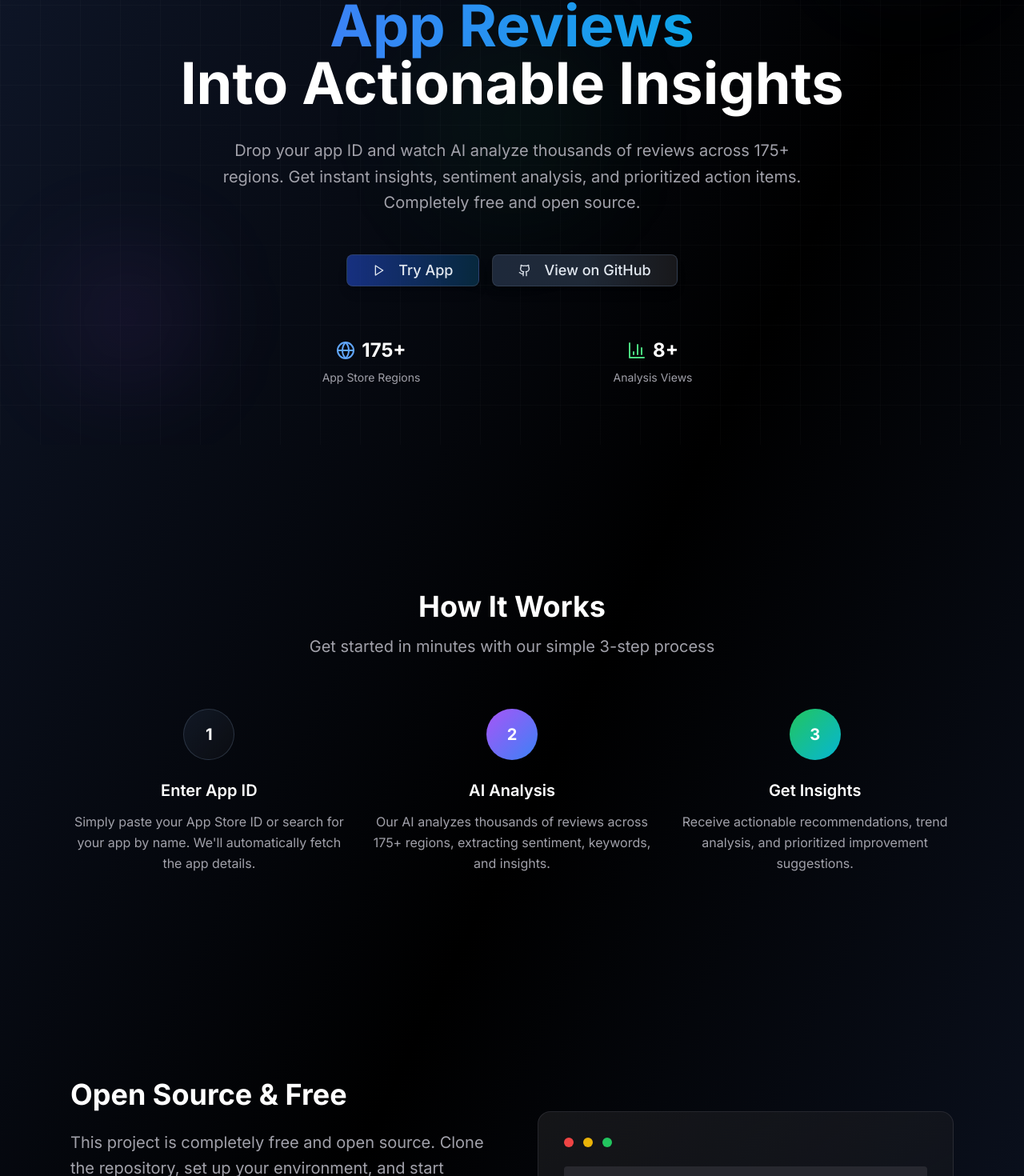
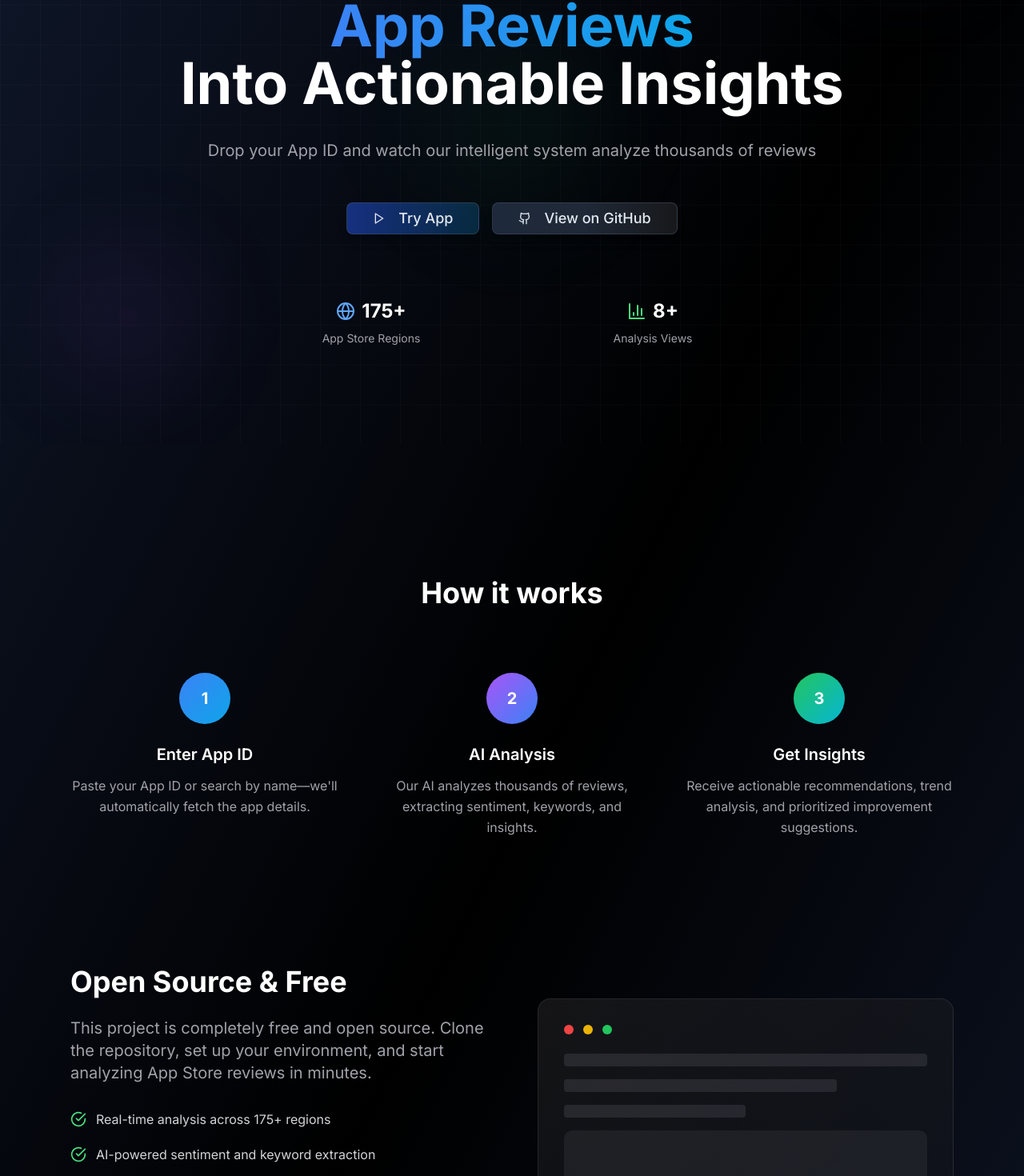
Before and after one commit to KrzysztofStaron/appstore, a Next.js app: page /landing in a window 1280 px wide. Shown: the part 244-1714 px from the top of the page at 80% size. Built offline with nearby package versions, Linux system fonts and the light colour scheme.

Commit message:
improved UI consitency

```diff
--- a/app/landing/page.tsx
+++ b/app/landing/page.tsx
@@ -6,7 +6,18 @@ import { Card, CardContent } from "@/components/ui/card";
 import { Input } from "@/components/ui/input";
 import { Badge } from "@/components/ui/badge";
 import { ScrollArea } from "@/components/ui/scroll-area";
-import { BarChart3, Globe, Sparkles, Play, ArrowRight, CheckCircle, Github } from "lucide-react";
+import {
+  BarChart3,
+  Globe,
+  Sparkles,
+  Play,
+  ArrowRight,
+  CheckCircle,
+  Github,
+  Brain,
+  Target,
+  Download,
+} from "lucide-react";
 import Link from "next/link";
 
 export default function LandingPage() {
@@ -74,17 +85,16 @@ export default function LandingPage() {
           </h1>
 
           <p className="text-xl text-zinc-400 mb-12 max-w-3xl mx-auto leading-relaxed">
-            Drop your app ID and watch AI analyze thousands of reviews across 175+ regions. Get instant insights,
-            sentiment analysis, and prioritized action items. Completely free and open source.
+            Drop your App ID and watch our intelligent system analyze thousands of reviews
           </p>
 
-          <div className="flex flex-col sm:flex-row gap-4 justify-center items-center mb-16">
+          <div className="flex flex-col sm:flex-row gap-4 justify-center items-center mb-20">
             <Link href="/">
               <Button
                 size="lg"
-                className="bg-gradient-to-r from-blue-800/70 to-sky-900/50 border border-slate-600/50 text-slate-200 hover:from-blue-700 hover:via-sky-700 hover:to-sky-800 hover:text-white transition-all duration-200 shadow-lg px-8 py-4 text-lg"
+                className="bg-gradient-to-r from-blue-800/70 to-sky-900/50 border border-slate-600/50 text-slate-200 hover:from-blue-700 hover:via-sky-700 hover:to-sky-800 hover:text-white transition-all duration-200 shadow-lg px-6 md:px-8 py-4 text-base md:text-lg"
               >
-                <Play className="w-5 h-5 mr-2" />
+                <Play className="w-4 h-4 md:w-5 md:h-5 mr-2" />
                 Try App
               </Button>
             </Link>
@@ -92,9 +102,9 @@ export default function LandingPage() {
               <Button
                 size="lg"
                 variant="outline"
-                className="bg-gradient-to-r from-slate-800 via-gray-800 to-zinc-900 border border-slate-600/50 text-slate-200 hover:from-slate-700 hover:via-gray-700 hover:to-zinc-800 hover:text-white transition-all duration-200 shadow-lg px-8 py-4 text-lg"
+                className="bg-gradient-to-r from-slate-800 via-gray-800 to-zinc-900 border border-slate-600/50 text-slate-200 hover:from-slate-700 hover:via-gray-700 hover:to-zinc-800 hover:text-white transition-all duration-200 shadow-lg px-6 md:px-8 py-4 text-base md:text-lg"
               >
-                <Github className="w-5 h-5 mr-2" />
+                <Github className="w-4 h-4 md:w-5 md:h-5 mr-2" />
                 View on GitHub
               </Button>
             </a>
@@ -116,22 +126,19 @@ export default function LandingPage() {
       </div>
 
       {/* How It Works Section */}
-      <div className="relative z-10 max-w-6xl mx-auto px-6 py-32">
-        <div className="text-center mb-16">
-          <h2 className="text-4xl font-bold text-white mb-4">How It Works</h2>
-          <p className="text-xl text-zinc-400 max-w-2xl mx-auto">
-            Get started in minutes with our simple 3-step process
-          </p>
+      <div className="relative z-10 max-w-6xl mx-auto px-6 py-40">
+        <div className="text-center mb-20">
+          <h2 className="text-3xl md:text-4xl font-bold text-white mb-6">How it works</h2>
         </div>
 
-        <div className="grid grid-cols-1 md:grid-cols-3 gap-8">
+        <div className="grid grid-cols-1 md:grid-cols-3 gap-8 md:gap-12 mb-20">
           <div className="text-center">
-            <div className="w-16 h-16 bg-gradient-to-br from-slate-800/50 to-zinc-900/30 border border-slate-600/50 rounded-full flex items-center justify-center mx-auto mb-6">
+            <div className="w-16 h-16 bg-gradient-to-br from-blue-500 to-sky-500 rounded-full flex items-center justify-center mx-auto mb-6">
               <span className="text-white font-bold text-xl">1</span>
             </div>
             <h3 className="text-xl font-semibold text-white mb-3">Enter App ID</h3>
             <p className="text-zinc-400 leading-relaxed">
-              Simply paste your App Store ID or search for your app by name. We'll automatically fetch the app details.
+              Paste your App ID or search by name—we'll automatically fetch the app details.
             </p>
           </div>
 
@@ -141,7 +148,7 @@ export default function LandingPage() {
             </div>
             <h3 className="text-xl font-semibold text-white mb-3">AI Analysis</h3>
             <p className="text-zinc-400 leading-relaxed">
-              Our AI analyzes thousands of reviews across 175+ regions, extracting sentiment, keywords, and insights.
+              Our AI analyzes thousands of reviews, extracting sentiment, keywords, and insights.
             </p>
           </div>
 
@@ -155,36 +162,34 @@ export default function LandingPage() {
             </p>
           </div>
         </div>
-      </div>
 
-      {/* Demo Section */}
-      <div className="relative z-10 max-w-6xl mx-auto px-6 py-32">
-        <div className="grid grid-cols-1 lg:grid-cols-2 gap-16 items-center">
+        {/* Open Source Section */}
+        <div className="grid grid-cols-1 lg:grid-cols-2 gap-16 items-center pt-20">
           <div>
-            <h2 className="text-4xl font-bold text-white mb-6">Open Source & Free</h2>
-            <p className="text-xl text-zinc-400 mb-8 leading-relaxed">
+            <h2 className="text-3xl md:text-4xl font-bold text-white mb-6">Open Source & Free</h2>
+            <p className="text-lg md:text-xl text-zinc-400 mb-8 leading-relaxed">
               This project is completely free and open source. Clone the repository, set up your environment, and start
               analyzing App Store reviews in minutes.
             </p>
-            <div className="space-y-4">
+            <div className="space-y-4 md:space-y-5">
               <div className="flex items-center gap-3">
-                <CheckCircle className="w-5 h-5 text-green-400" />
-                <span className="text-zinc-300">Real-time analysis across 175+ regions</span>
+                <CheckCircle className="w-5 h-5 text-green-400 flex-shrink-0" />
+                <span className="text-zinc-300 text-sm md:text-base">Real-time analysis across 175+ regions</span>
               </div>
               <div className="flex items-center gap-3">
-                <CheckCircle className="w-5 h-5 text-green-400" />
-                <span className="text-zinc-300">AI-powered sentiment and keyword extraction</span>
+                <CheckCircle className="w-5 h-5 text-green-400 flex-shrink-0" />
+                <span className="text-zinc-300 text-sm md:text-base">AI-powered sentiment and keyword extraction</span>
               </div>
               <div className="flex items-center gap-3">
-                <CheckCircle className="w-5 h-5 text-green-400" />
-                <span className="text-zinc-300">Prioritized actionable insights</span>
+                <CheckCircle className="w-5 h-5 text-green-400 flex-shrink-0" />
+                <span className="text-zinc-300 text-sm md:text-base">Prioritized actionable insights</span>
               </div>
               <div className="flex items-center gap-3">
-                <CheckCircle className="w-5 h-5 text-green-400" />
-                <span className="text-zinc-300">Export reports and share insights</span>
+                <CheckCircle className="w-5 h-5 text-green-400 flex-shrink-0" />
+                <span className="text-zinc-300 text-sm md:text-base">Export reports and share insights</span>
               </div>
             </div>
-            <div className="mt-8 flex gap-4">
+            <div className="mt-8 flex flex-col sm:flex-row gap-4">
               <Link href="/">
                 <Button
                   size="lg"
@@ -225,15 +230,17 @@ export default function LandingPage() {
       </div>
 
       {/* CTA Section */}
-      <div className="relative z-10 max-w-4xl mx-auto px-6 py-32 text-center">
-        <h2 className="text-4xl font-bold text-white mb-6">Ready to Transform Your App Reviews?</h2>
-        <p className="text-xl text-zinc-400 mb-8">Start analyzing your app reviews with AI-powered insights today.</p>
+      <div className="relative z-10 max-w-4xl mx-auto px-6 py-40 text-center">
+        <h2 className="text-3xl md:text-4xl font-bold text-white mb-6">Ready to Transform Your App Reviews?</h2>
+        <p className="text-lg md:text-xl text-zinc-400 mb-8">
+          Start analyzing your app reviews with AI-powered insights today.
+        </p>
 
         <div className="flex flex-col sm:flex-row gap-4 justify-center items-center mb-8">
           <Link href="/">
             <Button
               size="lg"
-              className="bg-gradient-to-r from-blue-800/70 to-sky-900/50 border border-slate-600/50 text-slate-200 hover:from-blue-700 hover:via-sky-700 hover:to-sky-800 hover:text-white transition-all duration-200 shadow-lg px-8 py-4 text-lg"
+              className="bg-gradient-to-r from-blue-800/70 to-sky-900/50 border border-slate-600/50 text-slate-200 hover:from-blue-700 hover:via-sky-700 hover:to-sky-800 hover:text-white transition-all duration-200 shadow-lg px-6 md:px-8 py-4 text-base md:text-lg"
             >
               Try App Now
             </Button>
@@ -242,15 +249,15 @@ export default function LandingPage() {
             <Button
               size="lg"
               variant="outline"
-              className="bg-gradient-to-r from-slate-800 via-gray-800 to-zinc-900 border border-slate-600/50 text-slate-200 hover:from-slate-700 hover:via-gray-700 hover:to-zinc-800 hover:text-white transition-all duration-200 shadow-lg px-8 py-4 text-lg"
+              className="bg-gradient-to-r from-slate-800 via-gray-800 to-zinc-900 border border-slate-600/50 text-slate-200 hover:from-slate-700 hover:via-gray-700 hover:to-zinc-800 hover:text-white transition-all duration-200 shadow-lg px-6 md:px-8 py-4 text-base md:text-lg"
             >
-              <Github className="w-5 h-5 mr-2" />
+              <Github className="w-4 h-4 md:w-5 md:h-5 mr-2" />
               View on GitHub
             </Button>
           </a>
         </div>
 
-        <p className="text-sm text-zinc-500">100% Free • Open Source • No Registration Required</p>
+        <p className="text-xs md:text-sm text-zinc-500">100% Free • Open Source • No Registration Required</p>
       </div>
     </div>
   );
--- a/components/AppConfigModal.tsx
+++ b/components/AppConfigModal.tsx
@@ -1,6 +1,6 @@
 "use client";
 
-import { useState } from "react";
+import React, { useState } from "react";
 import { Button } from "@/components/ui/button";
 import { Input } from "@/components/ui/input";
 import { Label } from "@/components/ui/label";
@@ -44,6 +44,17 @@ export function AppConfigModal({
   progressDetails,
   error,
 }: AppConfigModalProps) {
+  // Close modal when analysis is complete
+  React.useEffect(() => {
+    if (isOpen && !isAnalyzing && progress >= 95 && !error) {
+      // Small delay to show completion before closing
+      const timer = setTimeout(() => {
+        onClose();
+      }, 1500);
+      return () => clearTimeout(timer);
+    }
+  }, [isOpen, isAnalyzing, progress, error, onClose]);
+
   if (!isOpen) return null;
 
   return (
--- a/components/Sidebar.tsx
+++ b/components/Sidebar.tsx
@@ -182,14 +182,6 @@ export function Sidebar({
             <Download className="h-3 w-3 mr-1" />
             Export
           </Button>
-          <Button
-            variant="outline"
-            size="sm"
-            className="flex-1 bg-transparent border-zinc-700 text-zinc-300 h-8 text-xs"
-          >
-            <Settings className="h-3 w-3 mr-1" />
-            Settings
-          </Button>
         </div>
       </div>
     </div>
--- a/lib/analysis.ts
+++ b/lib/analysis.ts
@@ -301,10 +301,6 @@ export class ReviewAnalyzer {
 
     // Final fallback: if somehow we have no reviews, return the original reviews
     const finalReviews = reviewsToUse.length > 0 ? reviewsToUse : this.reviews;
-
-    console.log(
-      `📊 Analyzing ${finalReviews.length} reviews (${this.filteredReviews.length} filtered, ${this.reviews.length} total)`
-    );
 
     if (finalReviews.length === 0) {
       console.warn("⚠️ No reviews available for analysis!");
```
